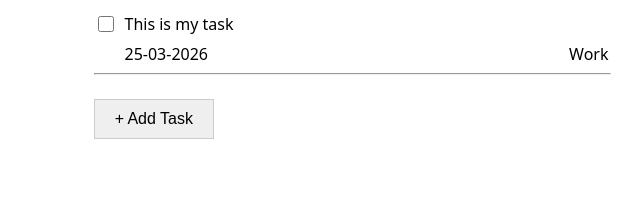
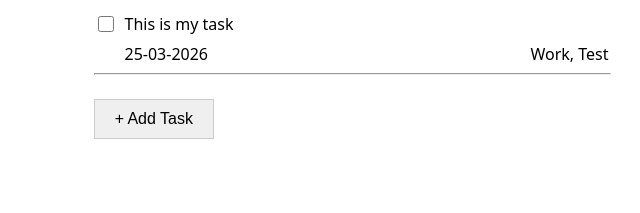
Before and after one commit to dooory/odin-todo-list, a website built with webpack: page src/template.html in a window 1280 px wide. Shown: the part 156-369 px from the top of the page, 414-1054 px from the left. Built offline with nearby package versions, Linux system fonts and the light colour scheme.

Commit message:
add seperating task tags

```diff
--- a/src/index.js
+++ b/src/index.js
@@ -15,7 +15,8 @@
 let workTag = TagInterface.createTag("Work");
 myTask.addTag(workTag);
 
-renderer.updateScreen();
+let testTag = TagInterface.createTag("Test");
+myTask.addTag(testTag);
 
 const taskGroups = document.getElementById("task-groups");
 const addTaskDialog = document.getElementById("add-task-dialog");
--- a/src/interfaces/renderer.js
+++ b/src/interfaces/renderer.js
@@ -26,7 +26,7 @@
     const editingDate = taskContainer.querySelector(".edit-due-date");
     editingDate.valueAsDate = task.dueDate;
 
-    const taskTagsContainer = taskContainer.querySelector(".tags");
+    const tagsContainer = taskContainer.querySelector(".tags-container");
 
     for (const tagId in task.tags) {
         if (!Object.hasOwn(task.tags, tagId)) continue;
@@ -35,11 +35,17 @@
 
         const tagTemplate = document.getElementById("task-tag-template");
         const tagContainer = tagTemplate.content.cloneNode(true);
+        const tagTitle = tagContainer.querySelector(".tag");
+        tagTitle.textContent = tag.title + ",";
+        tagTitle.dataset.title = tag.title;
 
-        const tagTitle = tagContainer.querySelector(".tag-title");
-        tagTitle.textContent = tag.title;
+        tagsContainer.appendChild(tagContainer);
+    }
 
-        taskTagsContainer.appendChild(tagContainer);
+    // Remove "," from last tag element
+    if (tagsContainer.lastElementChild) {
+        tagsContainer.lastElementChild.textContent =
+            tagsContainer.lastElementChild.dataset.title;
     }
 
     title.addEventListener("click", () => {
--- a/src/template.html
+++ b/src/template.html
@@ -34,7 +34,10 @@
                             data-property="dueDate"
                             class="edit-due-date"
                         />
-                        <div class="tags"></div>
+                        <div class="tags">
+                            <div class="tags-container"></div>
+                            <div class="dropdown"></div>
+                        </div>
                     </div>
                 </div>
             </div>
@@ -42,9 +45,7 @@
         </template>
 
         <template id="task-tag-template">
-            <div class="tag-container">
-                <span class="tag-title">My Tag Title</span>
-            </div>
+            <span class="tag">My Tag Title</span>
         </template>
 
         <div id="root">
```
